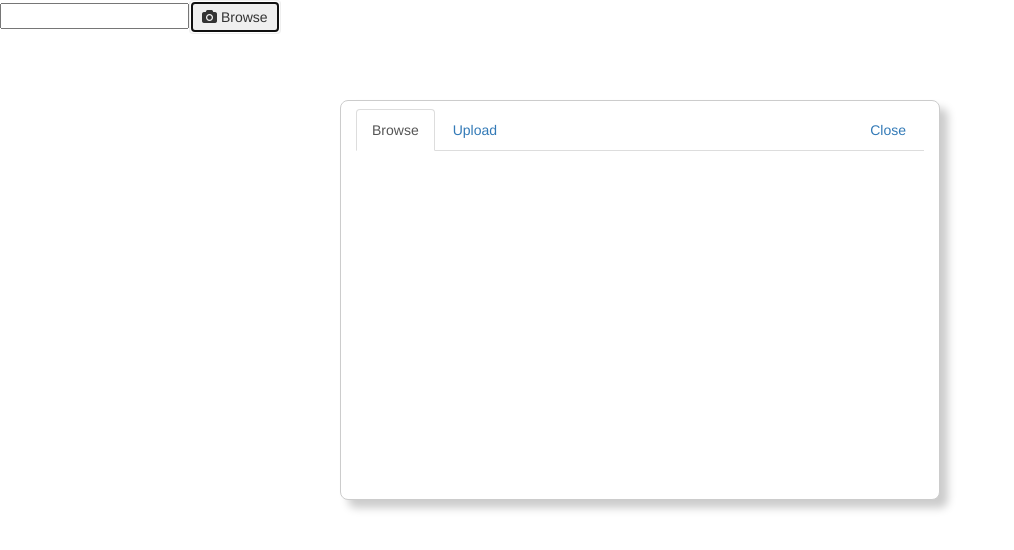
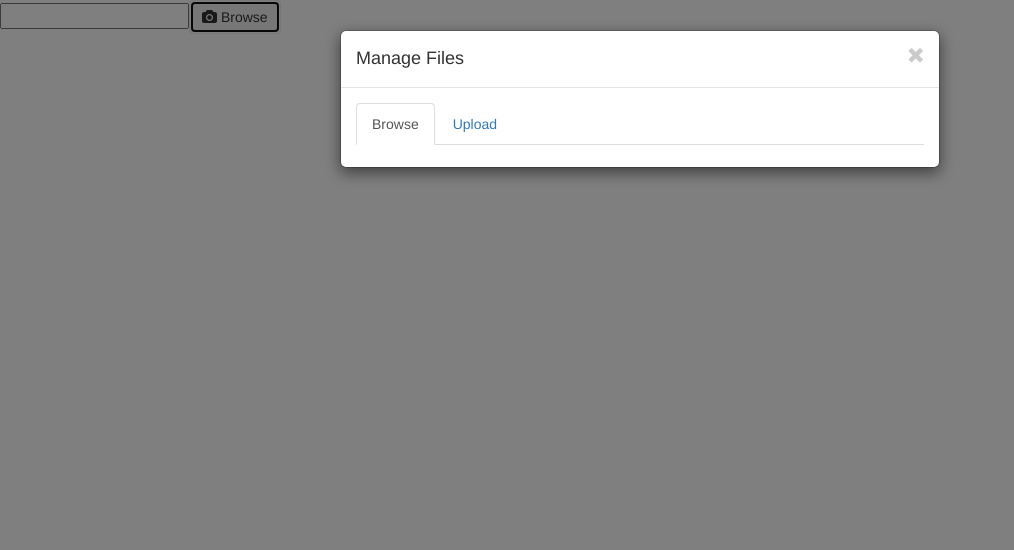
Before and after one commit to constituentvoice/CVCommander, a plain HTML site: page html/test.html in a window 1280 px wide. Both pictures are taken after a click on the button "Browse". Shown: the whole page, without its empty margins (0-1014 px from the left). Drawn offline with nearby package versions, Linux system fonts and the light colour scheme; no server answers.

Commit message:
updated with a modal

```diff
--- a/html/cvcommander.html
+++ b/html/cvcommander.html
@@ -1,11 +1,19 @@
-<div id="cvc-container" class="container">
+<div id="cvc-container" class="modal fade" id="cvcommander">
+	<div class="modal-dialog" role="document">
+		<div class="modal-content">
+			<div class="modal-header">
+				<button type="button" class="close" data-dismiss="modal" aria-label="Close"><i class="fa fa-close"></i></button>
+				<h4 class="modal-title">Manage Files</h4>
+			</div>
+			<div class="modal-body">
 				<ul class="nav nav-tabs">
 					 <li class="active" role="presentation"><a id="browsetab" data-toggle="tab" href="#cvclistview">Browse</a></li>
 					 <li role="presentation"><a data-toggle="tab" href="#cvcupload">Upload</a></li>
-		<li class="pull-right" role="presentation"><a data-toggle="tab" class="cvcclose" href="#cvcclose">Close</a></li>
 				</ul>
 				<div class="tab-content">
 					 <div class="tab-pane active" id="cvclistview">
+						 <div id="cvclist-toolbar"></div>
+						 <div id="cvclistcontent"></div>
 					 </div>
 					 <div class="tab-pane text-muted center" id="cvcupload">
 						   <span id="cvcdropmessage">Drop files to upload</span>
@@ -15,3 +23,6 @@
 					 </div>
 				</div>
 			</div>
+		</div>
+	</div>
+</div>
--- a/static/js/cvcommander.js
+++ b/static/js/cvcommander.js
@@ -104,7 +104,7 @@
 		},
 		list:function(folder, refresh) {
 			var self = this;
-			var listpane = this.frame.find('#cvclistview');
+			var listpane = this.frame.find('#cvclistcontent');
 			if(refresh) {
 				listpane.html('');
 			}
@@ -191,41 +191,10 @@
 				this.list('/', true);
 			}
 			else {
-				frame = $('<div />');
-				var _top_percent = null;
-				try {
-					_top_percent = (this.options.height / window.innerHeight) * 25;
-				}
-				catch(exception) {
-					_top_percent = 30; // probably a divide by zero. Set to 30%
-				}
-
-				frame.css({
-					'display':'block',
-					'position':'fixed',
-					'top': _top_percent.toString() + '%',
-					'width': '100%' ,
-					'height': this.options.height,
-				});
+				frame = $('<div id="cvcframe" />');
 
 				frame.load( '/cvcommander.html', function(resp,_status,xhr) {
 					$(document.body).append(this);
-					$('#cvc-container').css({
-						'padding-top': '8px',
-						'width': self.options.width + 'px',
-						'height': self.options.height + 'px',
-						'margin': '0 auto',
-						'overflow': 'auto',
-						'border': '1px solid #ccc',
-						'border-radius': '8px',
-						'box-shadow': '8px 8px 8px #ccc',
-						'background-color': 'white'
-					});
-					$('.cvcclose').click(function(e) {
-						e.preventDefault();
-						self.frame = null;
-						frame.remove();
-					});
 
 					var _clean_event = function(e) {
 						e.stopPropagation();
@@ -279,6 +248,7 @@
 						self.upload( files );
 					});
 
+					$('#cvc-container').modal('show');
 					self.frame = frame;
 					self.list('/', true)
 				});
```
Lines whose indentation alone changed are shown as unchanged.
